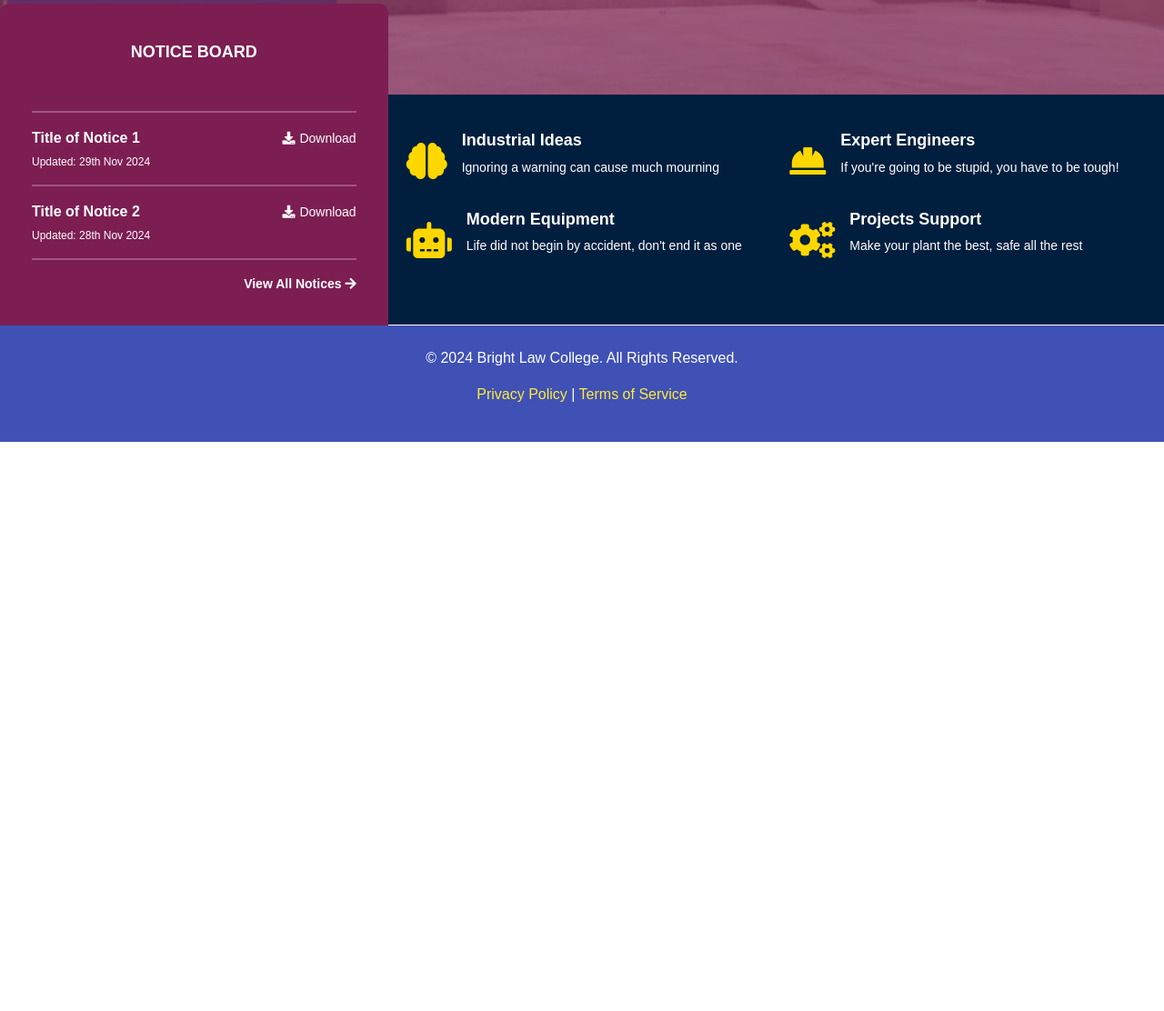
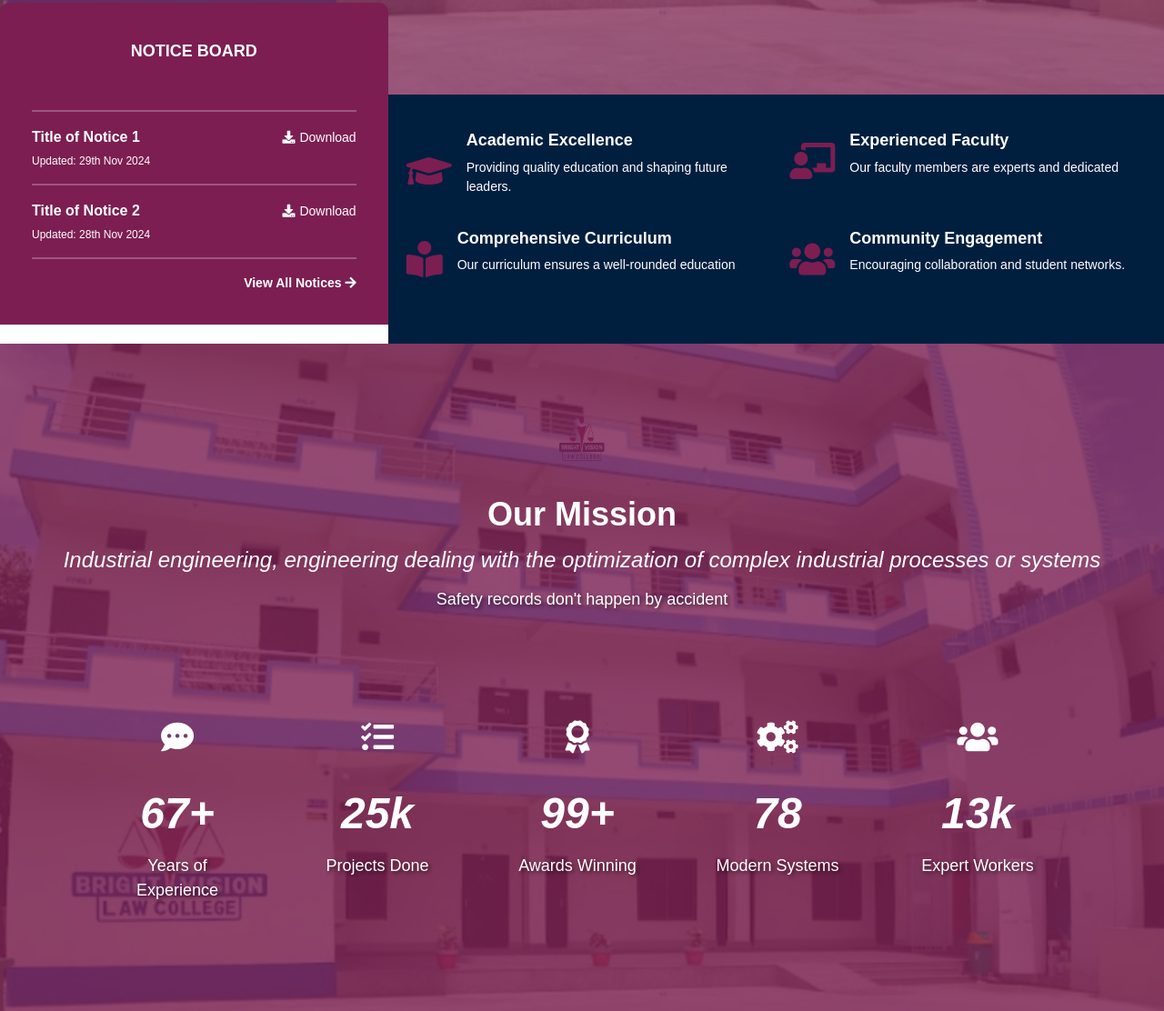
Before and after one commit to SurajMahato74/brightcollege, a plain HTML site: page index.html in a window 1280 px wide. Shown: the part 720-1832 px from the top of the page at 91% size. Before the commit the page ends 1206 px from the top, so only its background shows below. Drawn offline with nearby package versions, Linux system fonts and the light colour scheme.

Commit message:
Update index.html

```diff
--- a/index.html
+++ b/index.html
@@ -518,6 +518,120 @@ nav.navbar {
 </style>
 
 
+<style>
+.mission-section {
+    position: relative;
+    color: white;
+    background-color: #7c1e52;
+    background-image: url('brightfirstbg.jpg'); /* Your background image */
+    background-size: cover; /* Ensures the image covers the section */
+    background-position: center; /* Centers the image */
+    background-repeat: no-repeat; /* Prevents the image from repeating */
+    text-align: center;
+    padding: 80px 20px; /* Adjusted for more padding */
+    overflow: hidden; /* Ensures nothing overflows the section */
+}
+
+
+.mission-img {
+    width: 100%;
+    height: auto;
+    object-fit: cover; /* Ensure the image covers the section without stretching */
+    position: absolute;
+    top: 0;
+    left: 0;
+
+    right: 0;
+    bottom: 0;
+    z-index: 1; /* Image stays at the bottom */
+}
+
+.overlay {
+    content: '';
+    position: absolute;
+    top: 0;
+    left: 0;
+    right: 0;
+    bottom: 0;
+    background-color: rgba(124, 30, 82, 0.8); /* Overlay color with opacity, adjust as needed */
+    z-index: 2; /* Overlay stays above the image but below the text */
+}
+
+.mission-caption {
+    position: relative;
+    z-index: 3; /* Text stays on top of the overlay */
+    color: white; /* Ensure text is white */
+    padding: 20px; /* Add padding for spacing */
+}
+
+
+
+
+.mission-caption h1 {
+    font-size: 36px; /* Adjust the font size */
+    color: #ffffff;
+    margin-bottom: 15px;
+    font-weight: bold;
+}
+
+.mission-caption h2 {
+    font-size: 24px; /* Adjust for better readability */
+    color: #ffffff;
+    margin-bottom: 15px;
+    font-style: italic; /* Style for the description */
+}
+
+.mission-caption p {
+    font-size: 18px; /* Font size for the paragraph */
+    color: #ffffff;
+    line-height: 1.5;
+    text-shadow: 2px 2px 4px rgba(0, 0, 0, 0.6); /* Optional text shadow for better readability */
+}
+
+</style>
+
+
+<style>
+    .stats-section {
+
+    padding: 50px 20px;
+    margin-top: 50px; /* Added margin to push the section down */
+}
+
+.stats-section .stat {
+    text-align: center;
+    margin-bottom: 30px; /* Increased margin for better spacing between stats */
+    margin-left: 30px;
+}
+
+.stats-section .stat h2 {
+    font-size: 48px; /* Increased font size for the number */
+    color: white;
+    font-weight: bold;
+}
+
+.stats-section .stat p {
+    font-size: 18px; /* Increased font size for the text */
+    color: white;
+    font-weight: normal;
+}
+
+.stats-section .stat .icon {
+
+    border-radius: 50%;
+    padding: 20px; /* Increased padding for bigger icons */
+    display: inline-block;
+    margin-bottom: 15px; /* Increased margin for better spacing */
+}
+
+.stats-section .stat i {
+    font-size: 36px; /* Increased icon size */
+    color: white; /* Icon color */
+}
+
+</style>
+
+
 <div id="popup" class="popup" style="display: none;">
     <div class="popup-content">
       <button class="close-btn" onclick="closePopup()">×</button>
@@ -532,13 +646,13 @@ nav.navbar {
    <div class="navbar-top" >
     <div class="container d-flex justify-content-between align-items-center">
         <div id="top-bar" style="display: flex; align-items: center;">
-            <i class="fas fa-phone-alt"></i> +977-1-5413093/94
+            <i class="fas fa-phone-alt"></i> 9805996874
             <span class="mx-2">|</span>
             <i class="fas fa-envelope"></i>
-            <a href="#" style="color: white;">info@nalc.edu.np</a>
+            <a href="#" style="color: white;">info@bvlc.edu.np</a>
             <span class="mx-2">|</span>
             <i id="address-icon" class="fas fa-map-marker-alt" style="display: inline;"></i>
-            <span id="address-text" style="display: inline;">Sanepa Height, Lalitpur Nepal</span>
+            <span id="address-text" style="display: inline;">Mahendra Chock, Morang Nepal</span>
         </div>
 
 
@@ -698,7 +812,7 @@ nav.navbar {
 
   <div class="container-fluid">
     <div class="row">
-        <div class="col-md-4 yellow-section" style="margin-top: -100px; z-index: 2; background-color: #7c1e52; padding: 20px; border-radius: 10px 10px 0 0px; color: white;">
+        <div class="col-md-4 yellow-section" style="margin-top: -101px; z-index: 2; background-color: #7c1e52; padding: 20px; border-radius: 10px 10px 0 0px; color: white;">
             <!-- Header Section -->
             <div style="background:transparent; padding: 20px; border-radius: 10px 10px 0 0px; ">
                 <p style="font-size: 18px; font-weight: bold; text-align: center; margin: 0;">NOTICE BOARD</p>
@@ -743,49 +857,134 @@ nav.navbar {
 
 
 
-
         <div class="col-md-8 blue-section">
             <div class="row">
                 <div class="col-md-6">
                     <div class="d-flex align-items-center">
-                        <i class="fas fa-brain icon"></i>
+                        <i class="fas fa-graduation-cap icon" style="color: #7c1e52;"></i> <!-- Changed icon -->
                         <div class="ms-3">
-                            <h5>Industrial Ideas</h5>
-                            <p>Ignoring a warning can cause much mourning</p>
+                            <h5>Academic Excellence</h5> <!-- Updated title -->
+                            <p>Providing quality education and shaping future leaders.</p> <!-- Updated text -->
                         </div>
                     </div>
                 </div>
                 <div class="col-md-6">
                     <div class="d-flex align-items-center">
-                        <i class="fas fa-hard-hat icon"></i>
+                        <i class="fas fa-chalkboard-teacher icon" style="color: #7c1e52;"></i> <!-- Changed icon -->
                         <div class="ms-3">
-                            <h5>Expert Engineers</h5>
-                            <p>If you're going to be stupid, you have to be tough!</p>
+                            <h5>Experienced Faculty</h5> <!-- Updated title -->
+                            <p>Our faculty members are experts and dedicated </p> <!-- Updated text -->
                         </div>
                     </div>
                 </div>
                 <div class="col-md-6">
                     <div class="d-flex align-items-center">
-                        <i class="fas fa-robot icon"></i>
+                        <i class="fas fa-book-reader icon" style="color: #7c1e52;"></i> <!-- Changed icon -->
                         <div class="ms-3">
-                            <h5>Modern Equipment</h5>
-                            <p>Life did not begin by accident, don't end it as one</p>
+                            <h5>Comprehensive Curriculum</h5> <!-- Updated title -->
+                            <p>Our curriculum ensures a well-rounded education </p> <!-- Updated text -->
                         </div>
                     </div>
                 </div>
                 <div class="col-md-6">
                     <div class="d-flex align-items-center">
-                        <i class="fas fa-cogs icon"></i>
+                        <i class="fas fa-users icon" style="color: #7c1e52;"></i> <!-- Changed icon -->
                         <div class="ms-3">
-                            <h5>Projects Support</h5>
-                            <p>Make your plant the best, safe all the rest</p>
+                            <h5>Community Engagement</h5> <!-- Updated title -->
+                            <p>Encouraging collaboration and student networks.</p> <!-- Updated text -->
                         </div>
                     </div>
                 </div>
             </div>
         </div>
+
+
+
     </div>
 </div>
+
+
+<div class="mission-section">
+    <img alt="Company logo" class="mb-3" height="50" src="brightlogo.png" width="50"/>
+    <div class="overlay"></div>
+    <div class="mission-caption">
+    <h1>Our Mission</h1>
+    <h2>Industrial engineering, engineering dealing with the optimization of complex industrial processes or systems</h2>
+    <p>Safety records don't happen by accident</p>
+
+    <div class="stats-section">
+        <div class="container">
+         <div class="row">
+
+          <div class="col-6 col-md-2 stat">
+           <div class="icon">
+            <i class="fas fa-comment-dots">
+            </i>
+           </div>
+           <h2>
+            67+
+           </h2>
+           <p>
+            Years of Experience
+           </p>
+          </div>
+          <div class="col-6 col-md-2 stat">
+           <div class="icon">
+            <i class="fas fa-tasks">
+            </i>
+           </div>
+           <h2>
+            25k
+           </h2>
+           <p>
+            Projects Done
+           </p>
+          </div>
+          <div class="col-6 col-md-2 stat">
+           <div class="icon">
+            <i class="fas fa-award">
+            </i>
+           </div>
+           <h2>
+            99+
+           </h2>
+           <p>
+            Awards Winning
+           </p>
+          </div>
+          <div class="col-6 col-md-2 stat">
+           <div class="icon">
+            <i class="fas fa-cogs">
+            </i>
+           </div>
+           <h2>
+            78
+           </h2>
+           <p>
+            Modern Systems
+           </p>
+          </div>
+          <div class="col-6 col-md-2 stat">
+           <div class="icon">
+            <i class="fas fa-users">
+            </i>
+           </div>
+           <h2>
+            13k
+           </h2>
+           <p>
+            Expert Workers
+           </p>
+          </div>
+         </div>
+        </div>
+</div>
+
+</div>
+
+
+   </div>
+
 
 
 
```
